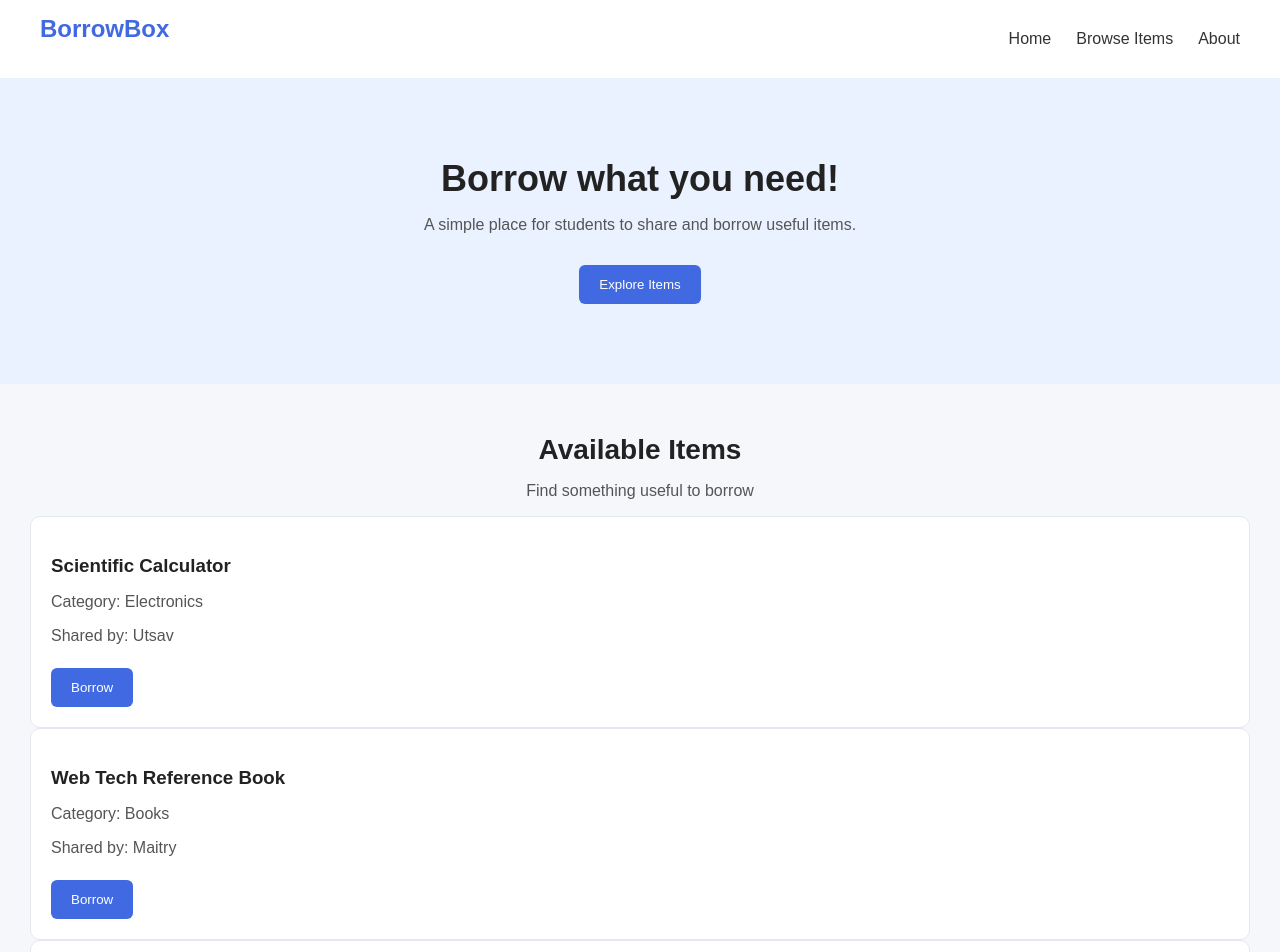
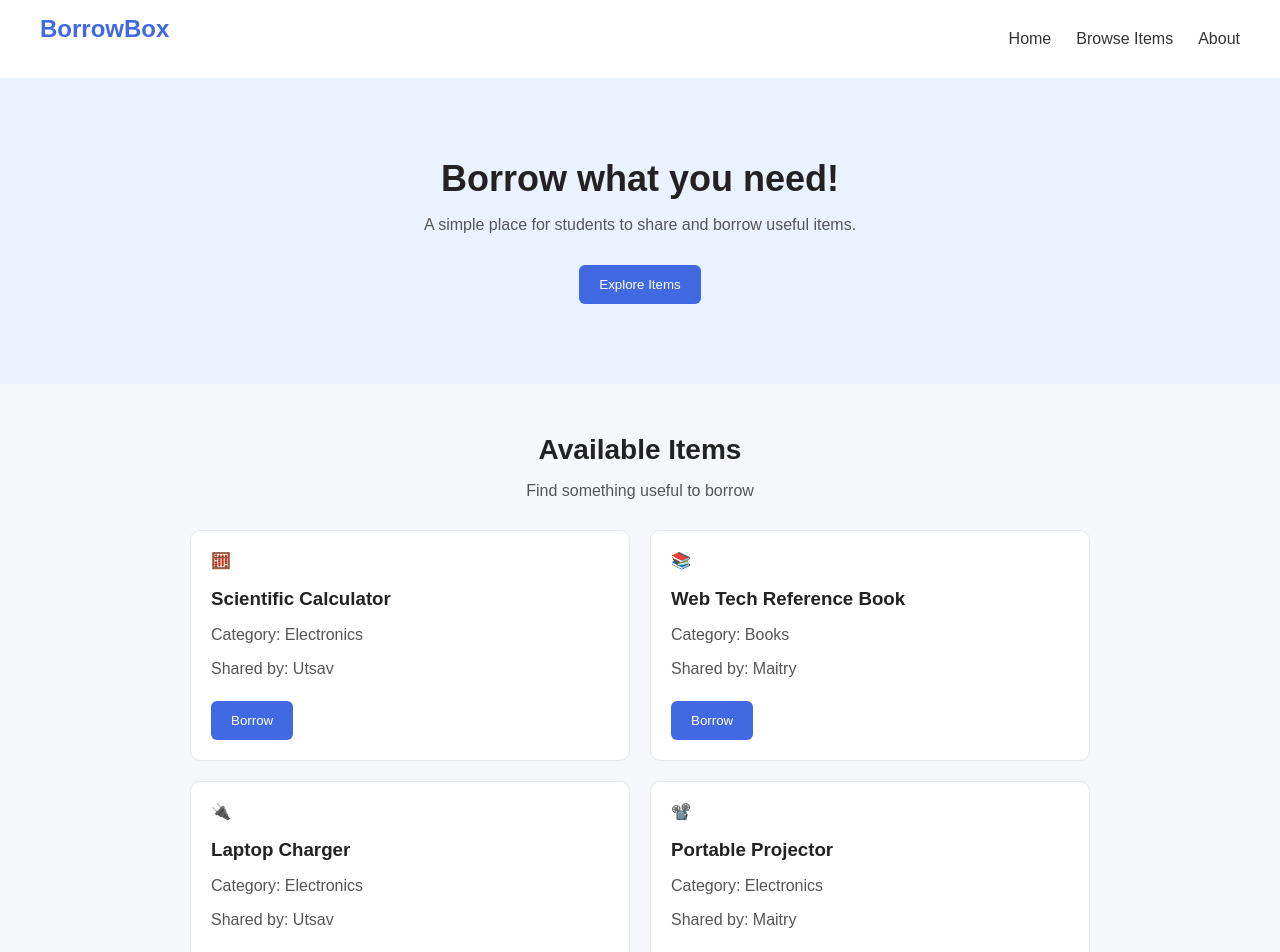
Before and after one commit to utsav-o2/BorrowBox, a React (Vite) app: page / in a window 1280 px wide. Shown: the top 952 px of the page. Built offline with nearby package versions, Linux system fonts and the light colour scheme.

Commit message:
button functionality using state(react)

```diff
--- a/src/App.jsx
+++ b/src/App.jsx
@@ -1,24 +1,26 @@
+
 import { useState } from 'react';
-
-function handleBorrow(id) {
-  if (requestedItems.includes(id)) {
-    setRequestedItems(requestedItems.filter(itemId => itemId !== id));
-  } else {
-    setRequestedItems([...requestedItems, id]);
-  }
-}
-
 import './App.css';
 
-const items=[
-  {id:1, name:"Scientific Calculator",category:"Electronics",owner:"Utsav"},
-  {id:2, name:"Web Tech Reference Book",category:"Books",owner:"Maitry"},
-  {id:3, name:"Laptop Charger",category:"Electronics",owner:"Utsav"},
-  {id:4, name:"Portable Projector",category:"Electronics",owner:"Maitry"}
+const items = [
+  {id:1, name:"Scientific Calculator", category:"Electronics", owner:"Utsav", icon:"🧮"},
+  {id:2, name:"Web Tech Reference Book", category:"Books", owner:"Maitry", icon:"📚"},
+  {id:3, name:"Laptop Charger", category:"Electronics", owner:"Utsav", icon:"🔌"},
+  {id:4, name:"Portable Projector", category:"Electronics", owner:"Maitry", icon:"📽️"}
 ];
 
-function App(){
+function App() {
+
   const [requestedItems, setRequestedItems] = useState([]);
+
+  function handleBorrow(id) {
+    if (requestedItems.includes(id)) {
+      setRequestedItems(requestedItems.filter(itemId => itemId !== id));
+    } else {
+      setRequestedItems([...requestedItems, id]);
+    }
+  }
+
   return (
     <div>
       <header>
@@ -36,6 +38,7 @@ function App(){
         <p>
           A simple place for students to share and borrow useful items.
         </p>
+
         <button onClick={() => document.getElementById('items').scrollIntoView()}>
           Explore Items
         </button>
@@ -45,15 +48,20 @@ function App(){
         <h2>Available Items</h2>
         <p>Find something useful to borrow</p>
 
-        <div className="items-conatainer">
-          {items.map((item)=> (
+        <div className="items-container">
+          {items.map((item) => (
             <div className="item-card" key={item.id}>
+
               <div className="item-icon">{item.icon}</div>
+
               <h3>{item.name}</h3>
               <p>Category: {item.category}</p>
               <p>Shared by: {item.owner}</p>
 
-              <button onClick={() => handleBorrow(item.id)}>
+              <button
+                className={requestedItems.includes(item.id) ? "requested-btn" : ""}
+                onClick={() => handleBorrow(item.id)}
+              >
                 {requestedItems.includes(item.id) ? "Requested ✓" : "Borrow"}
               </button>
 
```
